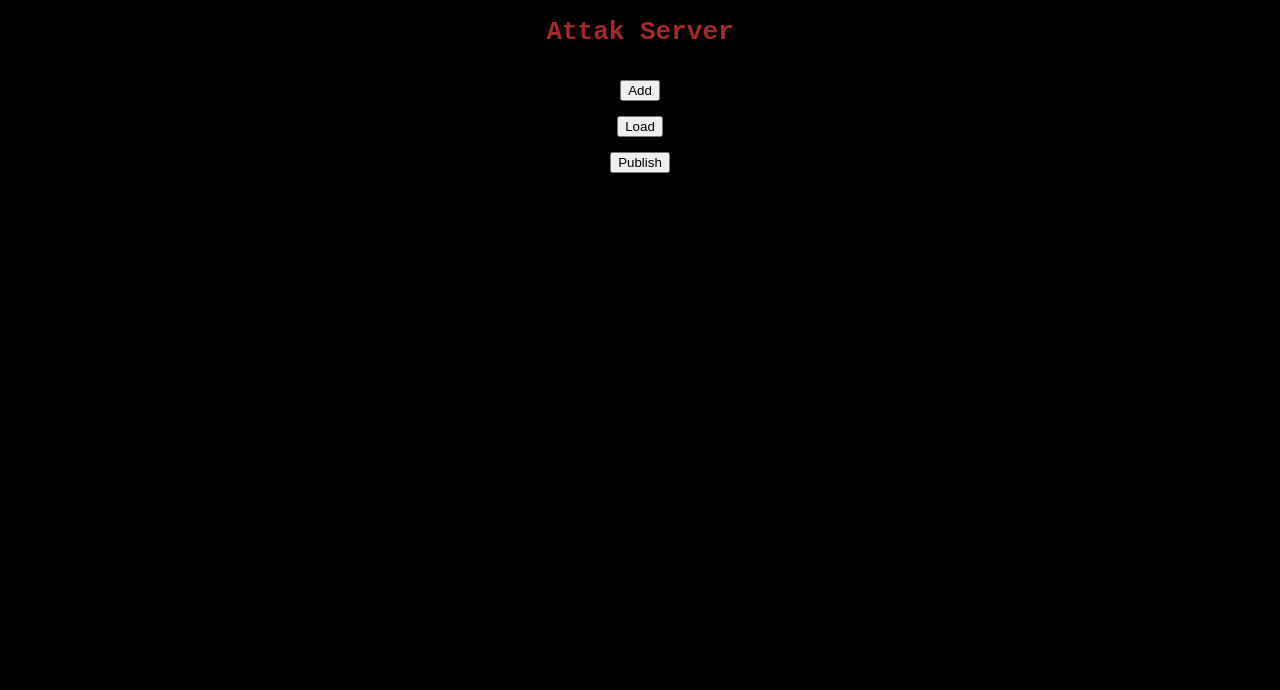
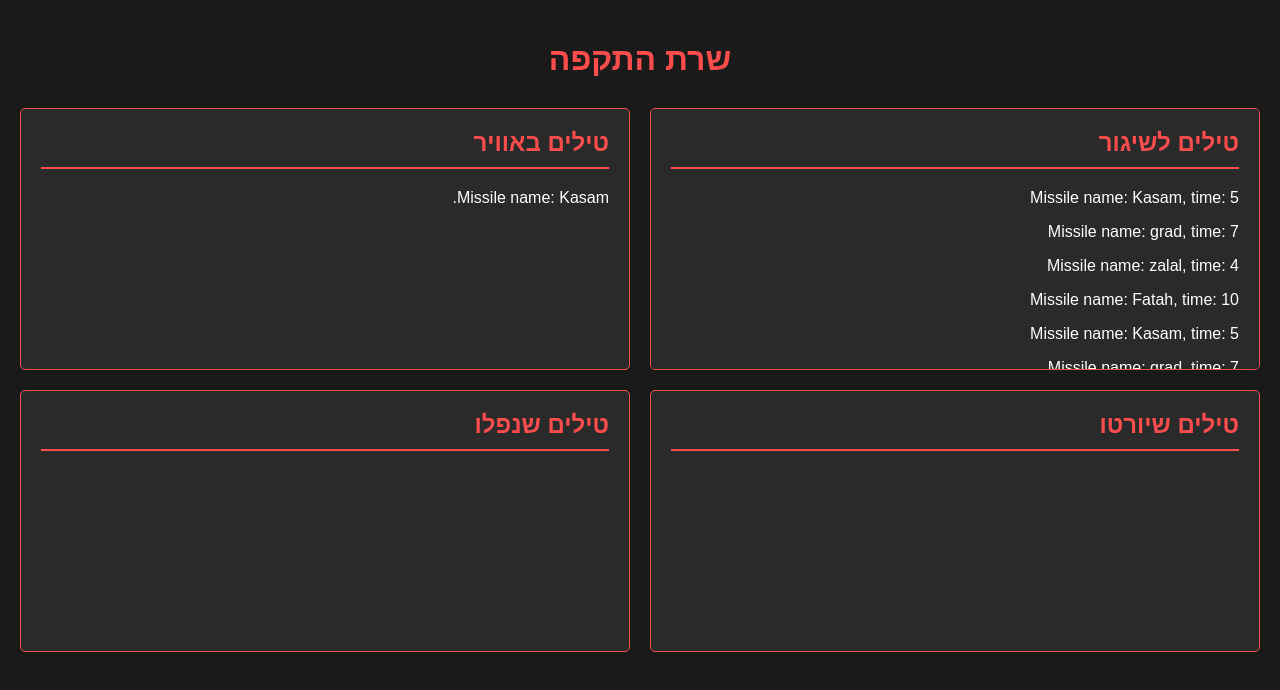
Before and after one commit to michael-swisa/IronDomeFrontend, a plain HTML site: page Index.html in a window 1280 px wide. Drawn offline with Linux system fonts and the light colour scheme.

Commit message:
add Automatic loading of the json file New design for html file

```diff
--- a/Index.html
+++ b/Index.html
@@ -1,21 +1,34 @@
 <!DOCTYPE html>
-<html lang="en">
+<html lang="he" dir="rtl">
   <head>
     <meta charset="UTF-8" />
     <meta name="viewport" content="width=device-width, initial-scale=1.0" />
-    <title>Attak Server</title>
+    <title>שרת התקפה</title>
     <link rel="stylesheet" href="style.css" />
   </head>
-  <script src="script.js"></script>
   <body>
-    <h1 class="main-headline">Attak Server</h1>
-    <div id="missiles-div" class="missiles"></div>
-    <br>
-    <button onclick="addmissile()">Add</button>
-    <br>
-    <button onclick="lodMissilesJson()">Load</button>
-    <br>
-    <button onclick="publishMessage()">Publish</button>
-
+    <h1 class="main-headline">שרת התקפה</h1>
+    <div class="container">
+      <div class="missile-box">
+        <h2>טילים לשיגור</h2>
+        <div id="missiles-to-send" class="missiles"></div>
+      </div>
+      <div class="missile-box">
+        <h2>טילים באוויר</h2>
+        <div id="missiles-in-air" class="missiles"></div>
+      </div>
+      <div class="missile-box">
+        <h2>טילים שיורטו</h2>
+        <div id="intercepted-missiles" class="missiles"></div>
+      </div>
+      <div class="missile-box">
+        <h2>טילים שנפלו</h2>
+        <div id="Fallen-missiles" class="missiles"></div>
+      </div>
+    </div>
+    <script src="script.js"></script>
+    <script>
+      AddMissiles();
+    </script>
   </body>
 </html>
--- a/Style.css
+++ b/Style.css
@@ -1,15 +1,60 @@
-.main-headline{
-    color: brown;
+body {
+  font-family: Arial, sans-serif;
+  background-color: #1a1a1a;
+  color: #ffffff;
+  margin: 0;
+  padding: 20px;
 }
-body{
-    background-color: black;
-    margin: 0;
-    padding: 0;
-    display: flex;
-    flex-direction: column;
-    align-items: center;
-    font-family: monospace;
+
+.main-headline {
+  text-align: center;
+  color: #ff4d4d;
+  margin-bottom: 30px;
 }
-.missiles{
-    color: white;
+
+.container {
+  display: grid;
+  grid-template-columns: repeat(
+    auto-fit,
+    minmax(400px, 1fr)
+  ); /* Increased minimum width */
+  gap: 20px;
+  max-width: 1400px; /* Increased max-width */
+  margin: 0 auto;
 }
+
+.missile-box {
+  background-color: #2a2a2a;
+  border: 1px solid #ff4d4d;
+  border-radius: 5px;
+  padding: 20px; /* Increased padding */
+  height: 350px; /* Increased height */
+  overflow-y: auto;
+  transition: box-shadow 0.3s ease;
+}
+
+.missile-box:hover {
+  box-shadow: 0 0 10px rgba(255, 77, 77, 0.5);
+}
+
+.missile-box h2 {
+  margin-top: 0;
+  color: #ff4d4d;
+  border-bottom: 2px solid #ff4d4d;
+  padding-bottom: 10px;
+}
+
+.missiles {
+  margin-top: 10px;
+}
+
+/* Media query for larger screens */
+@media (min-width: 1200px) {
+  .container {
+    grid-template-columns: repeat(2, 1fr); /* Two columns on larger screens */
+  }
+
+  .missile-box {
+    height: 220px; /* Even more height on larger screens */
+  }
+}
--- a/missiles.json
+++ b/missiles.json
@@ -30,7 +30,74 @@
       "y": 0,
       "z": 0
     },
-    "Time": 2
+    "Time": 7
+  },
+
+  {
+    "Name": "zalal",
+    "Speed": 210,
+    "Muss": 600,
+    "Origin": {
+      "x": 50,
+      "y": 40,
+      "z": 30
+    },
+    "Anjle": {
+      "x": 0,
+      "y": 0,
+      "z": 0
+    },
+    "Time": 4
+  },
+
+  {
+    "Name": "Fatah",
+    "Speed": 250,
+    "Muss": 650,
+    "Origin": {
+      "x": 50,
+      "y": 40,
+      "z": 30
+    },
+    "Anjle": {
+      "x": 0,
+      "y": 0,
+      "z": 0
+    },
+    "Time": 10
+  },
+  {
+    "Name": "Kasam",
+    "Speed": 120,
+    "Muss": 5.5,
+    "Origin": {
+      "x": 50,
+      "y": 40,
+      "z": 30
+    },
+    "Anjle": {
+      "x": 0,
+      "y": 0,
+      "z": 0
+    },
+    "Time": 5
+  },
+
+  {
+    "Name": "grad",
+    "Speed": 150,
+    "Muss": 21,
+    "Origin": {
+      "x": 50,
+      "y": 40,
+      "z": 30
+    },
+    "Anjle": {
+      "x": 0,
+      "y": 0,
+      "z": 0
+    },
+    "Time": 7
   },
 
   {
--- a/script.js
+++ b/script.js
@@ -1,55 +1,104 @@
 let missile;
 
 // Loding missiles.json
-const lodMissilesJson = async () => {
+const LodMissilesJson = async () => {
   const response = await fetch("missiles.json");
-  const result = await response.json();
-  missile = result;
+  const misseiles = await response.json();
+
+  for (let i = 0; i < misseiles.length; i++) {
+    let missilesDiv = document.getElementById("missiles-to-send");
+    let p = document.createElement("p");
+    p.innerText = `Missile name: ${misseiles[i]["Name"]}, time: ${misseiles[i]["Time"]}`;
+    missilesDiv.appendChild(p);
+  }
+  missile = misseiles;
 };
 
+const setTime = (time) => {
+  let count = time;
+  setInterval(() => {
+    count--;
+  }, 1000);
+};
 
-// Inserting missile into html option one and send missile to server
-const AddMissile = () => {
-  if (missile.length > 0) {
-    const missilesDiv = document.getElementById("missiles-div");
-    const p = document.createElement("p");
+// Inserting missile into html and send missile to server
+const AddMissiles = async () => {
+  await LodMissilesJson();
+  while (missile.length > 0) {
+    let missilesDiv = document.getElementById("missiles-in-air");
+    let p = document.createElement("p");
     const OneMissiles = missile.shift();
     if (OneMissiles) {
+      let AmountTime = OneMissiles.Time;
+      await new Promise((resolve) => setTimeout(resolve, AmountTime * 1000));
       publishMessage(OneMissiles);
-      Object.keys(OneMissiles).forEach((key) => {
-        if (typeof OneMissiles[key] == "object") {
-          p.innerText += `${key} : \n`;
-          Object.keys(OneMissiles[key]).forEach((key1) => {
-            p.innerText += `${key1} : ${OneMissiles[key][key1]} , \n`;
-          });
-        } else {
-          p.innerText += `${key} : ${OneMissiles[key]} , \n`;
-        }
-      });
+      p.innerText += `Missile name: ${OneMissiles["Name"]}.`;
+      missilesDiv.appendChild(p);
     }
-    missilesDiv.appendChild(p);
   }
 };
 
+// // Inserting missile into html option one and send missile to server
+// const AddMissile = () => {
+//   if (missile.length > 0) {
+//     const missilesDiv = document.getElementById("missiles-div");
+//     const p = document.createElement("p");
+//     const OneMissiles = missile.shift();
+//     if (OneMissiles) {
+//       publishMessage(OneMissiles);
+//       Object.keys(OneMissiles).forEach((key) => {
+//         if (typeof OneMissiles[key] == "object") {
+//           p.innerText += `${key} : \n`;
+//           Object.keys(OneMissiles[key]).forEach((key1) => {
+//             p.innerText += `${key1} : ${OneMissiles[key][key1]} , \n`;
+//           });
+//         } else {
+//           p.innerText += `${key} : ${OneMissiles[key]} , \n`;
+//         }
+//       });
+//     }
+//     missilesDiv.appendChild(p);
+//   }
+// };
 
-// Inserting missile into html option two and send missile to server
-const addmissile = () => {
-  const missilesdiv = document.getElementById("missiles-div");
-  const p = document.createElement("p");
-  const OneMissiles = missile.shift();
-  if (OneMissiles) {
-    p.innerText = JSON.stringify(OneMissiles, null, 8);
-    publishMessage(OneMissiles);
-    missilesdiv.appendChild(p);
-  }
-};
+// // Inserting missile into html option two and send missile to server
+// const addmissile = async () => {
+//   while (missile.length > 0) {
+//     const missilesdiv = document.getElementById("missiles-div");
+//     const p = document.createElement("p");
+//     const OneMissiles = missile.shift();
+//     let AmountTime = OneMissiles.Time;
+//     await new Promise((resolve) => setTimeout(resolve, AmountTime * 1000));
 
+//     if (OneMissiles) {
+//       p.innerText = JSON.stringify(OneMissiles, null, 8);
+//       publishMessage(OneMissiles);
+//       missilesdiv.appendChild(p);
+//     }
+//   }
+// };
 
 // conecstion to server
 const socket = new WebSocket("ws://localhost:3108/MissileHandler");
-
 
 // sending missile to server
 const publishMessage = (miss) => {
   socket.send(JSON.stringify(miss));
 };
+
+// Handle messages from the backend
+socket.onmessage = (event) => {
+  console.log("got message", JSON.stringify(event.data));
+  let result = JSON.parse(event.data);
+  if (result.intercepted) {
+    const missilesDivs = document.getElementById("intercepted-missiles");
+    const p = document.createElement("p");
+    p.innerText = `Missile name: ${result.Missile}, intercepted: ${result.intercepted} by: ${result.by}`;
+    missilesDivs.appendChild(p);
+  } else {
+    const missilesDivs = document.getElementById("Fallen-missiles");
+    const p = document.createElement("p");
+    p.innerText = `Missile name: ${result.Missile}, intercepted: ${result.intercepted} by: ${result.by}`;
+    missilesDivs.appendChild(p);
+  }
+};
```
